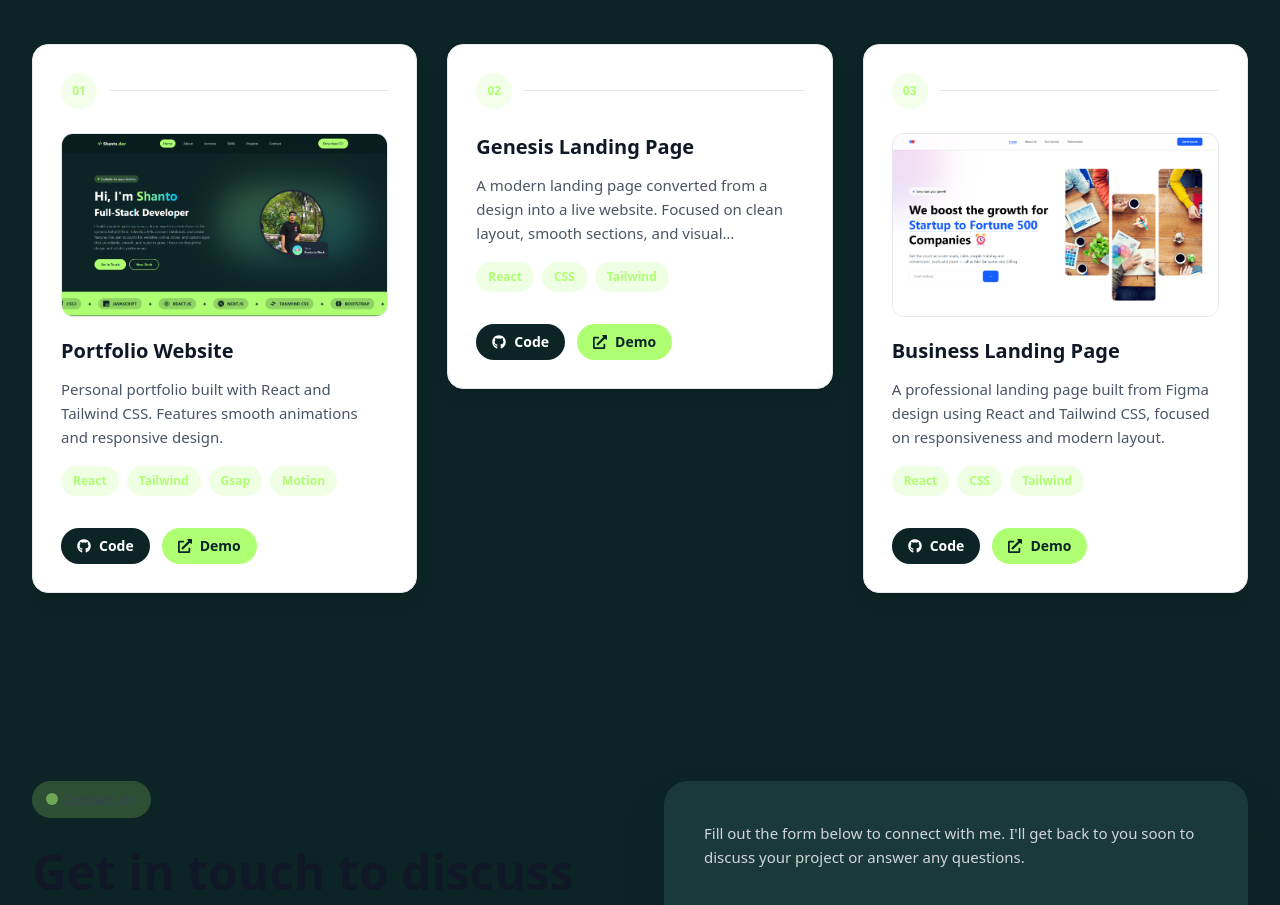
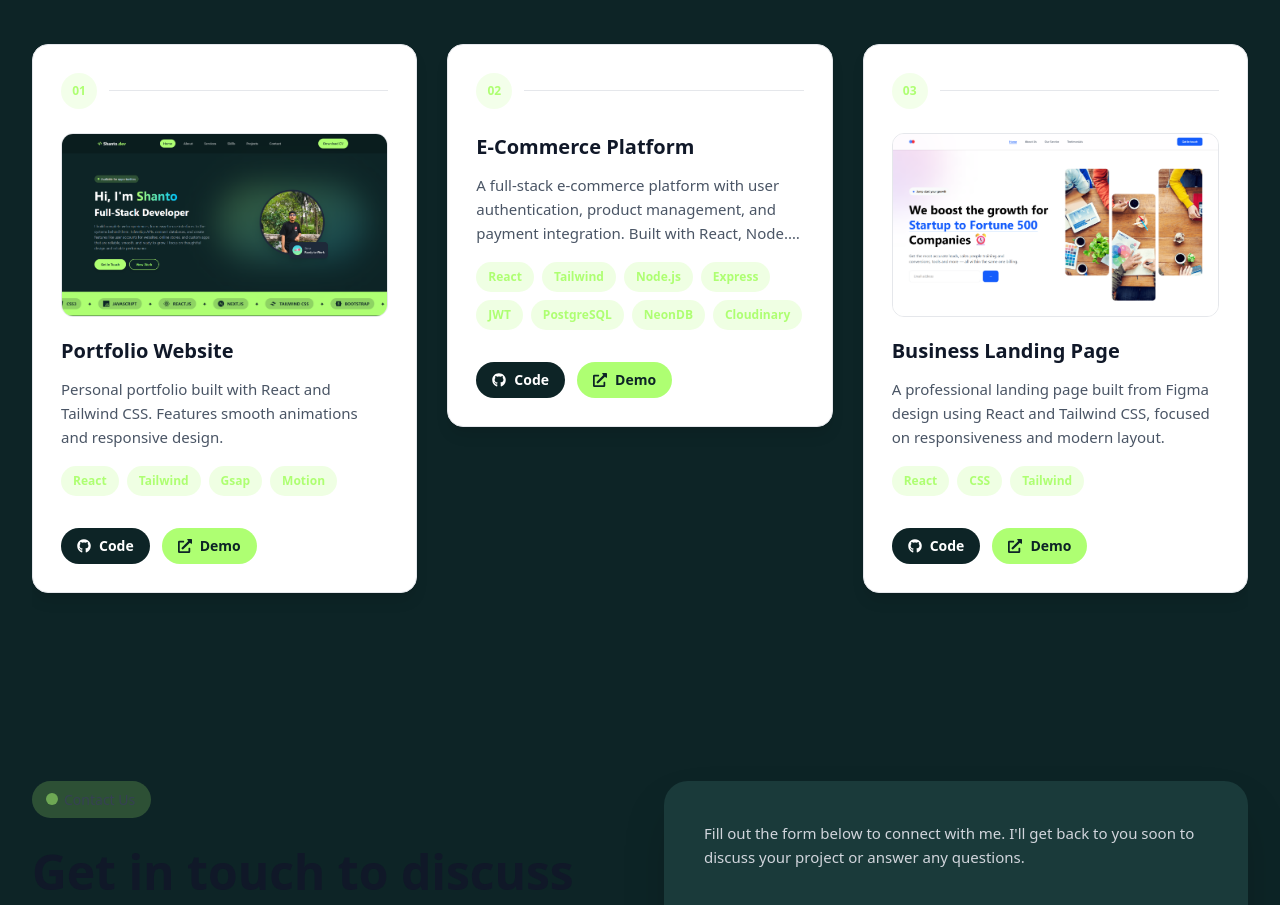
Before and after one commit to webdevshanto/shanto-portfolio, a Next.js app: page / in a window 1280 px wide. Shown: the part 5580-6485 px from the top of the page. Built offline with nearby package versions, Linux system fonts and the light colour scheme.

Commit message:
refactor: update Projects component to replace outdated project entries with current E-Commerce Platform details

```diff
--- a/app/component/Projects.js
+++ b/app/component/Projects.js
@@ -24,11 +24,11 @@ const Projects = () => {
       live: "https://shanto-portfolio-dev.vercel.app/"
     },
     {
-      title: "Genesis Landing Page",
-      description: "A modern landing page converted from a design into a live website. Focused on clean layout, smooth sections, and visual consistency.",
-      tech: ["React", "CSS", "Tailwind"],
-      github: "",
-      live: ""
+      title: "E-Commerce Platform",
+      description: "A full-stack e-commerce platform with user authentication, product management, and payment integration. Built with React, Node.js, Express, and PostgreSQL.",
+      tech: ["React", "Tailwind", "Node.js", "Express", "JWT", "PostgreSQL", "NeonDB", "Cloudinary"],
+      github: "https://github.com/management-system-client-app/E-Commerce-Fontend",
+      live: "https://e-commerce-fontend-mu.vercel.app/"
     },
     {
       title: "Business Landing Page",
@@ -37,83 +37,6 @@ const Projects = () => {
       image: landingPagePreview,
       github: "https://github.com/webdevshanto/modern-business-landing-page",
       live: "https://modern-business-landing-page-gamma-tan.vercel.app/"
-    },
-    {
-      title: "E-commerce Shop",
-      description: "A fully functional online store built with React and Tailwind CSS, featuring user authentication, cart management, address handling, and API integration.",
-      tech: ["React", "API", "Router", "State management"],
-      github: "https://github.com/developernayeemx/SPRWFORGE_ONLINE_SHOPPING_PROJECT",
-      live: "https://sprwforge-online-shopping-project.vercel.app/"
-    },
-    {
-      title: "Trading Landing Page",
-      description: "A fully responsive landing page coded from Figma using Next.js and Tailwind CSS, designed for trading businesses.",
-      tech: ["Next.js", "Typescript", "CSS", "Tailwind"],
-      github: "https://github.com/developernayeemx/trading_landing_page",
-      live: "https://trading-landing-page-one.vercel.app/"
-    },
-    {
-      title: "Evogym Application",
-      description: "A gym application website built with React and Tailwind CSS, allowing users to apply and register seamlessly.",
-      tech: ["React", "CSS", "Tailwind"],
-      github: "https://github.com/developernayeemx/EVOGYM_APPLICATION_WEBSITE",
-      live: "https://evogym-application-website.vercel.app/"
-    },
-    {
-      title: "Flavor Finder Website",
-      description: "A recipe website built with React and Tailwind CSS, featuring category filters and video tutorials for creating a variety of dishes.",
-      tech: ["React", "Router", "API", "Tailwind"],
-      github: "https://github.com/developernayeemx/FLAVORFINDER_UI_WEBSITE",
-      live: "https://flavorfinder-ui-website-crf1.vercel.app/"
-    },
-    {
-      title: "Movies Website",
-      description: "A dynamic entertainment platform built with React and Tailwind CSS, displaying API-driven data for movies and TV shows, including Now Playing, and Popular sections.",
-      tech: ["React", "API", "Typescript", "Tailwind"],
-      github: "https://github.com/developernayeemx/MOVIES_WEBSITE_PROJECT",
-      live: "https://movies-website-project-seven.vercel.app/"
-    },
-    {
-      title: "Foods Website",
-      description: "A full-featured food ordering platform, including search, cart, user authentication, order confirmation, and detailed order management.",
-      tech: ["React", "Firebase", "API", "Tailwind"],
-      github: "https://github.com/developernayeemx/FOOD_DELIVERY_WEBSITE_PROJECT",
-      live: "https://food-delivery-website-07.netlify.app/"
-    },
-    {
-      title: "FoxAI Landing Page",
-      description: "A fully responsive landing page coded from Figma using Next.js and Tailwind CSS, designed with modern layouts and smooth user experience.",
-      tech: ["Next.js", "Typescript", "CSS", "Tailwind"],
-      github: "https://github.com/developernayeemx/foxai",
-      live: "https://e-eight-market.vercel.app/"
-    },
-    {
-      title: "E-Eight-Market Dashboard",
-      description: "A modern, fully responsive trading dashboard built from a Figma design using Next.js, TypeScript, Tailwind CSS, and GSAP. Features interactive charts, account analytics, performance metrics, and a clean dark-themed UI with smooth animations.",
-      tech: ["Next.js", "TypeScript", "Tailwind CSS", "GSAP"],
-      github: "https://github.com/developernayeemx/eEightMarket",
-      live: "https://e-eight-market.vercel.app/"
-    },
-    {
-      title: "Bester Landing Page",
-      description: "A modern, fully responsive SaaS landing page developed from a Figma design using React, Vite, and Tailwind CSS. Features a clean UI, pixel-perfect implementation, reusable components, and optimized performance across all devices.",
-      tech: ["React.js", "Vite", "Tailwind CSS"],
-      github: "https://github.com/developernayeemx/bester",
-      live: "https://bester-alpha.vercel.app/"
-    },
-    {
-      title: "ZOG Dashboard",
-      description: "A modern and fully responsive dashboard built from a Figma design using React, Vite, Tailwind CSS, and GSAP. Features a clean admin interface, order management, user listings, sidebar navigation, and smooth animations for an intuitive user experience.",
-      tech: ["React.js", "Tailwind CSS", "GSAP", "React Router"],
-      github: "https://github.com/developernayeemx/zog",
-      live: "https://zog-ruddy.vercel.app/"
-    },
-    {
-      title: "Cryptex Landing Page",
-      description: "A modern Web3 landing page built from a Figma design using React, Vite, Tailwind CSS, GSAP, and Lenis. Features pixel-perfect implementation, responsive layouts, smooth scrolling, engaging animations, and a clean user experience.",
-      tech: ["React.js", "Tailwind CSS", "GSAP", "Lenis"],
-      github: "https://github.com/developernayeemx/cryptex",
-      live: "https://cryptex-six.vercel.app/"
     }
   ].slice(0, 3)
 
```
